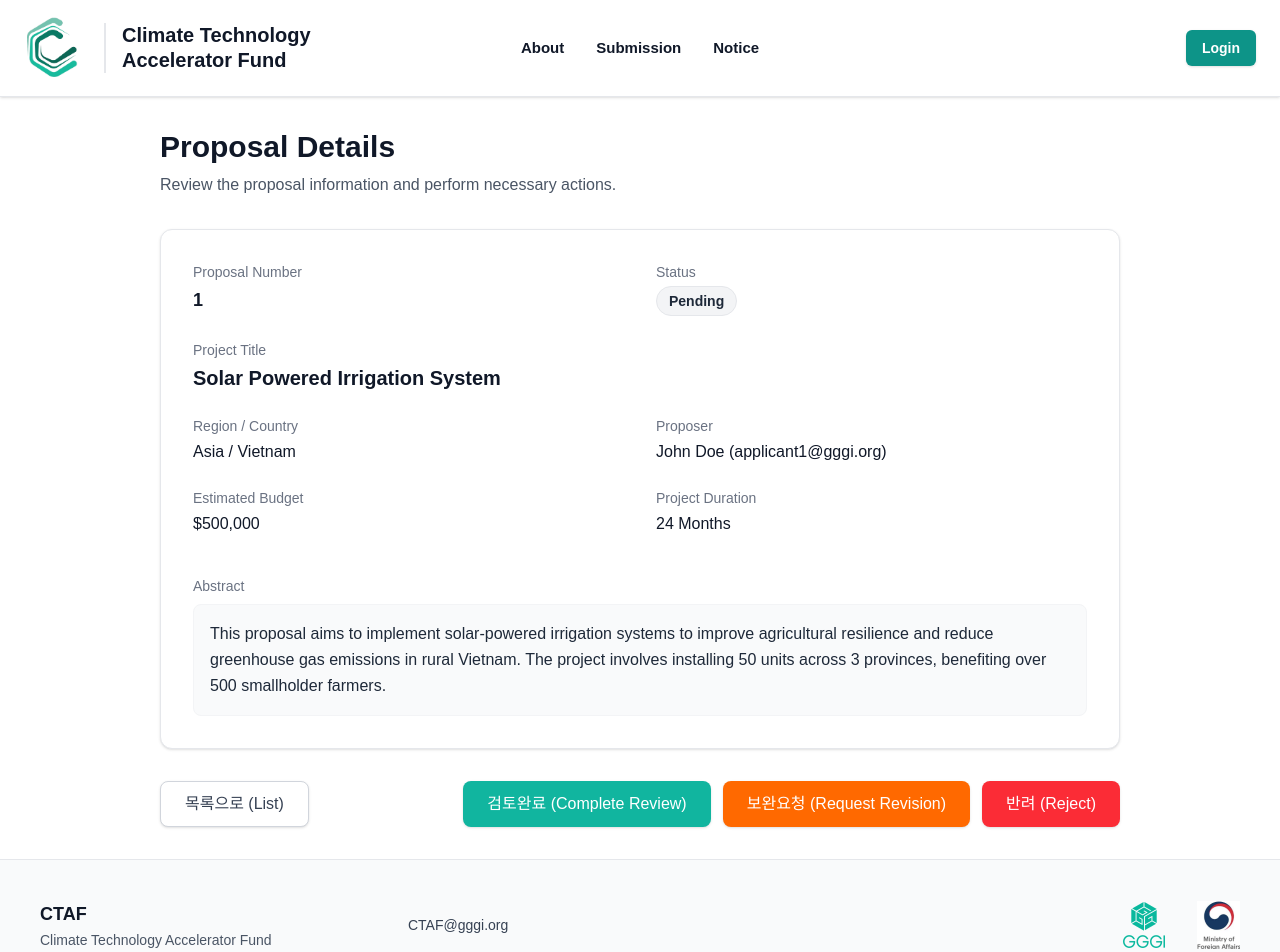
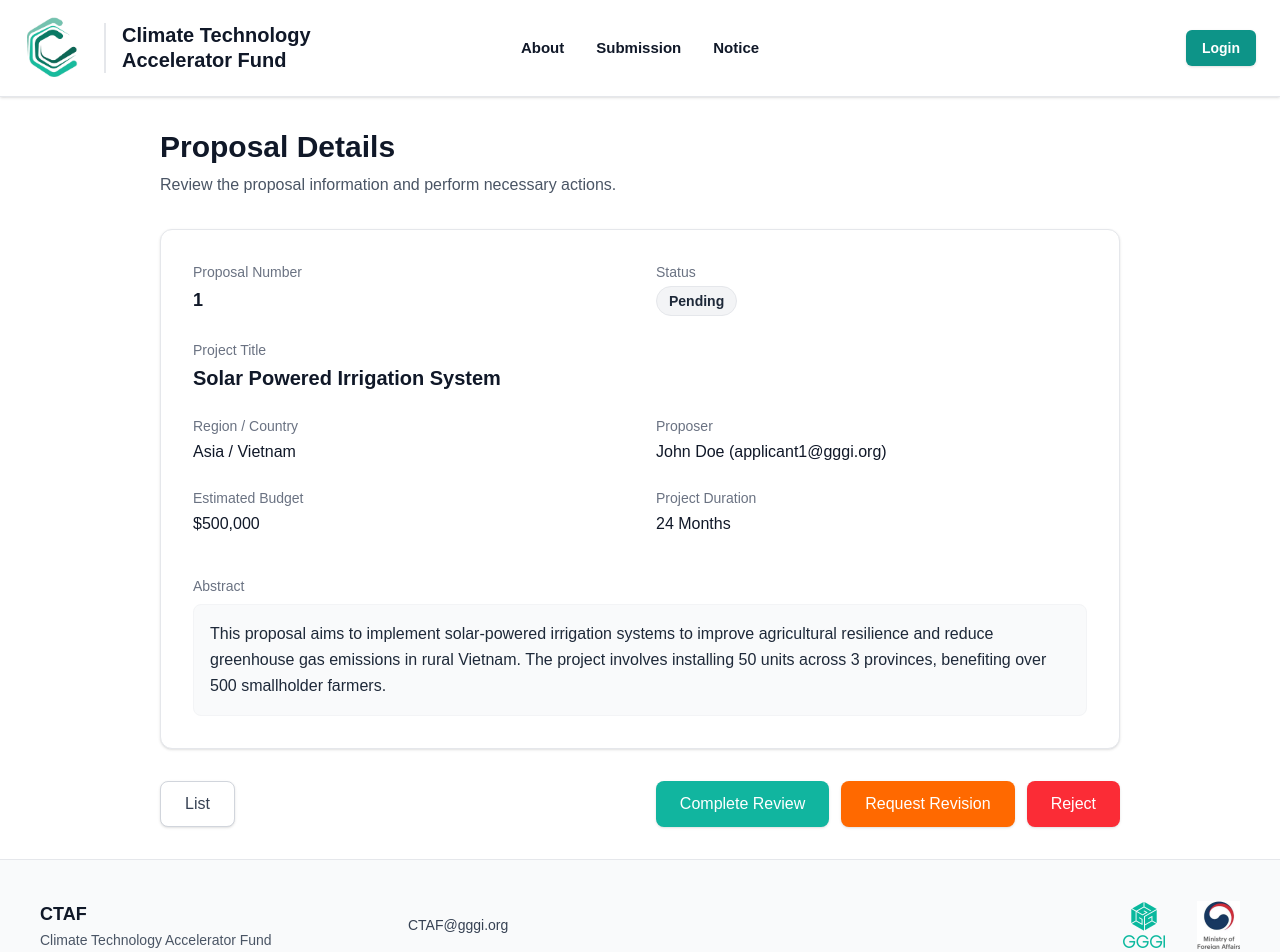
Before and after one commit to LzLLC2022/CPMS, a Next.js app: page /proposal-list/secretariat/1 in a window 1280 px wide. Shown: the top 952 px of the page. Built offline with nearby package versions, Linux system fonts and the light colour scheme.

Commit message:
refactor: update proposal detail UI to English and remove classification

```diff
--- a/src/components/ProposalDetail.tsx
+++ b/src/components/ProposalDetail.tsx
@@ -14,7 +14,6 @@ export default function ProposalDetail({ id, role }: ProposalDetailProps) {
   const [activeModal, setActiveModal] = useState<ModalType>('None');
 
   // Modal form states
-  const [classification, setClassification] = useState('');
   const [reviewTarget, setReviewTarget] = useState('');
   const [opinion, setOpinion] = useState('');
 
@@ -37,13 +36,12 @@ export default function ProposalDetail({ id, role }: ProposalDetailProps) {
 
   const closeModal = () => {
     setActiveModal('None');
-    setClassification('');
     setReviewTarget('');
     setOpinion('');
   };
 
   const handleSubmit = (actionType: string) => {
-    console.log(`Action: ${actionType}`, { classification, reviewTarget, opinion });
+    console.log(`Action: ${actionType}`, { reviewTarget, opinion });
     // Simulate action success
     alert(`Successfully processed action: ${actionType}`);
     closeModal();
@@ -106,26 +104,26 @@ export default function ProposalDetail({ id, role }: ProposalDetailProps) {
           href={listHref}
           className="px-6 py-2.5 bg-white border border-gray-300 text-gray-700 rounded-lg hover:bg-gray-50 font-medium transition-colors shadow-sm"
         >
-          목록으로 (List)
+          List
         </Link>
         <div className="flex flex-wrap gap-3">
           <button
             onClick={() => setActiveModal('CompleteReview')}
             className="px-6 py-2.5 bg-[#11B59F] text-white rounded-lg hover:bg-[#0e9582] font-medium shadow-sm transition-colors"
           >
-            검토완료 (Complete Review)
+            Complete Review
           </button>
           <button
             onClick={() => setActiveModal('RequestRevision')}
             className="px-6 py-2.5 bg-orange-500 text-white rounded-lg hover:bg-orange-600 font-medium shadow-sm transition-colors"
           >
-            보완요청 (Request Revision)
+            Request Revision
           </button>
           <button
             onClick={() => setActiveModal('Reject')}
             className="px-6 py-2.5 bg-red-500 text-white rounded-lg hover:bg-red-600 font-medium shadow-sm transition-colors"
           >
-            반려 (Reject)
+            Reject
           </button>
         </div>
       </div>
@@ -135,37 +133,24 @@ export default function ProposalDetail({ id, role }: ProposalDetailProps) {
         <div className="fixed inset-0 bg-black/50 flex items-center justify-center z-50 p-4">
           <div className="bg-white rounded-xl shadow-xl w-full max-w-lg overflow-hidden animate-in fade-in zoom-in-95 duration-200">
             <div className="px-6 py-4 border-b border-gray-100 bg-gray-50">
-              <h3 className="text-lg font-bold text-gray-900">검토완료 (Complete Review)</h3>
+              <h3 className="text-lg font-bold text-gray-900">Complete Review</h3>
             </div>
             <div className="p-6">
               <div className="mb-5">
-                <label className="block text-sm font-medium text-gray-700 mb-2">분류 (Classification) *</label>
-                <select
-                  value={classification}
-                  onChange={(e) => setClassification(e.target.value)}
-                  className="w-full p-2.5 border border-gray-300 rounded-lg outline-none focus:border-teal-500 focus:ring-1 focus:ring-teal-500"
-                >
-                  <option value="">Select classification...</option>
-                  <option value="Type A">Type A - Mitigation</option>
-                  <option value="Type B">Type B - Adaptation</option>
-                  <option value="Type C">Type C - Cross-cutting</option>
-                </select>
-              </div>
-              <div className="mb-5">
-                <label className="block text-sm font-medium text-gray-700 mb-2">검토대상 여부 (Review Target) *</label>
+                <label className="block text-sm font-medium text-gray-700 mb-2">Review Completion Category *</label>
                 <div className="flex gap-4">
                   <label className="flex items-center gap-2 cursor-pointer">
                     <input type="radio" name="reviewTarget" value="Target" checked={reviewTarget === 'Target'} onChange={(e) => setReviewTarget(e.target.value)} className="text-teal-600 focus:ring-teal-500" />
-                    <span>검토대상 (Target)</span>
+                    <span>Target</span>
                   </label>
                   <label className="flex items-center gap-2 cursor-pointer">
                     <input type="radio" name="reviewTarget" value="Not Target" checked={reviewTarget === 'Not Target'} onChange={(e) => setReviewTarget(e.target.value)} className="text-teal-600 focus:ring-teal-500" />
-                    <span>비대상 (Not Target)</span>
+                    <span>Not Target</span>
                   </label>
                 </div>
               </div>
               <div>
-                <label className="block text-sm font-medium text-gray-700 mb-2">의견 (Opinion)</label>
+                <label className="block text-sm font-medium text-gray-700 mb-2">Opinion</label>
                 <textarea
                   value={opinion}
                   onChange={(e) => setOpinion(e.target.value)}
@@ -176,7 +161,7 @@ export default function ProposalDetail({ id, role }: ProposalDetailProps) {
             </div>
             <div className="px-6 py-4 border-t border-gray-100 flex justify-end gap-3 bg-gray-50">
               <button onClick={closeModal} className="px-4 py-2 border border-gray-300 text-gray-700 rounded-lg hover:bg-gray-100 font-medium">Cancel</button>
-              <button onClick={() => handleSubmit('Complete Review')} className="px-4 py-2 bg-[#11B59F] text-white rounded-lg hover:bg-[#0e9582] font-medium shadow-sm disabled:opacity-50" disabled={!classification || !reviewTarget}>Submit</button>
+              <button onClick={() => handleSubmit('Complete Review')} className="px-4 py-2 bg-[#11B59F] text-white rounded-lg hover:bg-[#0e9582] font-medium shadow-sm disabled:opacity-50" disabled={!reviewTarget}>Submit</button>
             </div>
           </div>
         </div>
@@ -187,11 +172,11 @@ export default function ProposalDetail({ id, role }: ProposalDetailProps) {
         <div className="fixed inset-0 bg-black/50 flex items-center justify-center z-50 p-4">
           <div className="bg-white rounded-xl shadow-xl w-full max-w-lg overflow-hidden animate-in fade-in zoom-in-95 duration-200">
             <div className="px-6 py-4 border-b border-gray-100 bg-orange-50">
-              <h3 className="text-lg font-bold text-orange-900">보완요청 (Request Revision)</h3>
+              <h3 className="text-lg font-bold text-orange-900">Request Revision</h3>
             </div>
             <div className="p-6">
               <div>
-                <label className="block text-sm font-medium text-gray-700 mb-2">보완요청관련 의견 (Revision Request Opinion) *</label>
+                <label className="block text-sm font-medium text-gray-700 mb-2">Revision Request Opinion *</label>
                 <textarea
                   value={opinion}
                   onChange={(e) => setOpinion(e.target.value)}
@@ -213,11 +198,11 @@ export default function ProposalDetail({ id, role }: ProposalDetailProps) {
         <div className="fixed inset-0 bg-black/50 flex items-center justify-center z-50 p-4">
           <div className="bg-white rounded-xl shadow-xl w-full max-w-lg overflow-hidden animate-in fade-in zoom-in-95 duration-200">
             <div className="px-6 py-4 border-b border-gray-100 bg-red-50">
-              <h3 className="text-lg font-bold text-red-900">반려 (Reject)</h3>
+              <h3 className="text-lg font-bold text-red-900">Reject</h3>
             </div>
             <div className="p-6">
               <div>
-                <label className="block text-sm font-medium text-gray-700 mb-2">반려의견 (Rejection Reason) *</label>
+                <label className="block text-sm font-medium text-gray-700 mb-2">Rejection Reason *</label>
                 <textarea
                   value={opinion}
                   onChange={(e) => setOpinion(e.target.value)}
```
